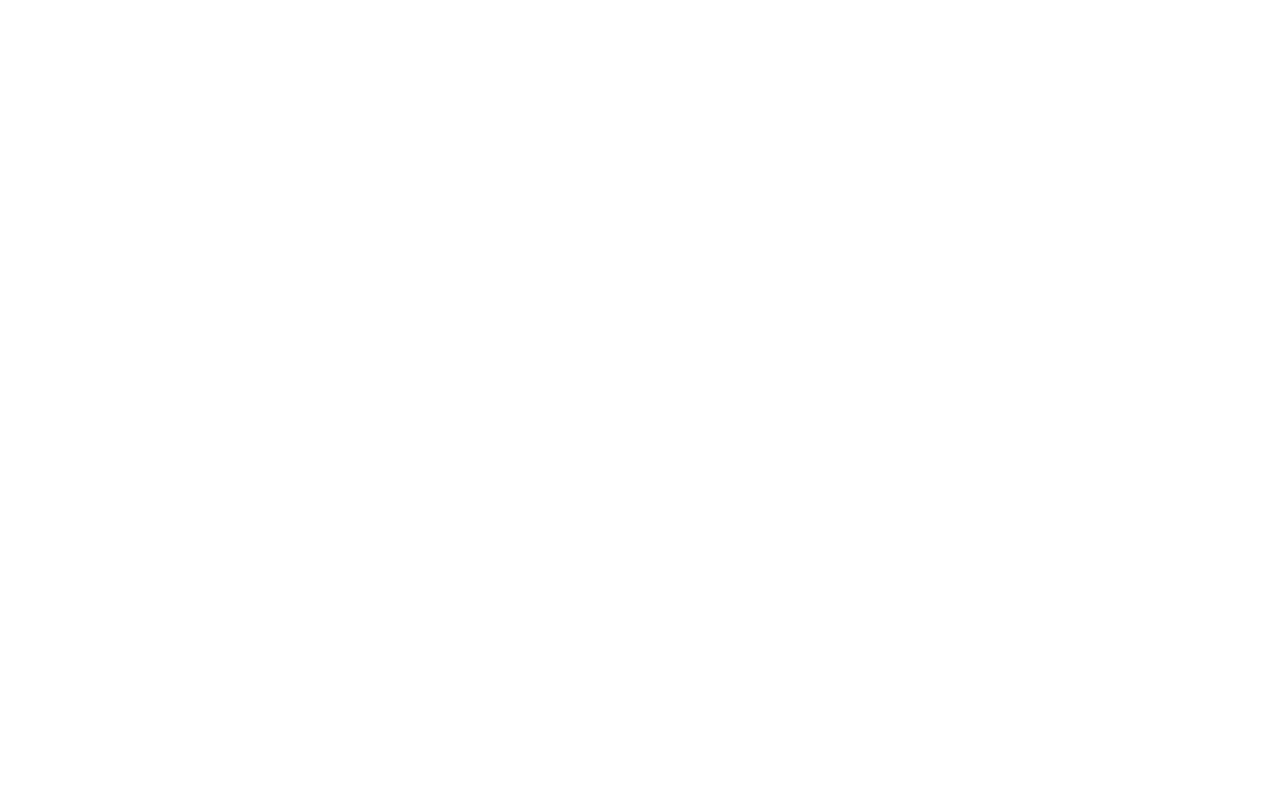
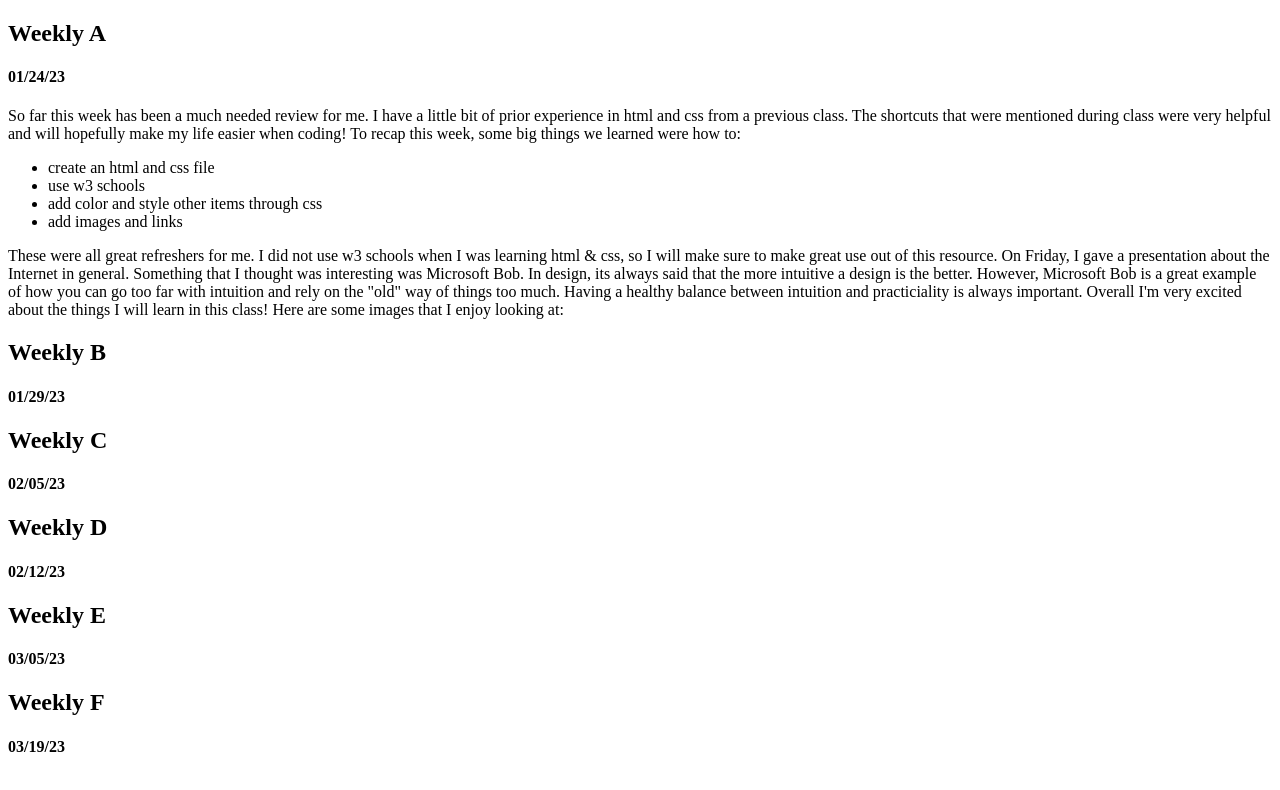
Before and after one commit to oliver545/Fun-Website, a plain HTML site: page weeklies.html in a window 1280 px wide. Drawn offline with Linux system fonts and the light colour scheme.

Commit message:
WEEKLY A

```diff
--- a/weeklies.html
+++ b/weeklies.html
@@ -7,6 +7,66 @@
     <title>Weeklies</title>
 </head>
 <body>
+    <div class="box 1">
+        <h2> Weekly A</h2>
+        <h4> 01/24/23</h4>
+        <p>
+            So far this week has been a much needed review for me.
+            I have a little bit of prior experience in html and css from a previous class.
+            The shortcuts that were mentioned during class were very helpful and will hopefully make my life easier when coding!
+            To recap this week, some big things we learned were how to:
+            <ul>
+                <li>create an html and css file</li>
+                <li>use w3 schools</li>
+                <li>add color and style other items through css</li>
+                <li>add images and links</li>
+            </ul>
+            These were all great refreshers for me.
+            I did not use w3 schools when I was learning html & css, so I will make sure to make great use out of this resource.
+            On Friday, I gave a presentation about the Internet in general.
+            Something that I thought was interesting was Microsoft Bob.
+            In design, its always said that the more intuitive a design is the better.
+            However, Microsoft Bob is a great example of how you can go too far with intuition and rely on the "old" way of things too much.
+            Having a healthy balance between intuition and practiciality is always important.
+            Overall I'm very excited about the things I will learn in this class! Here are some images that I enjoy looking at:
+            <!--INSERT IMGS-->
+        </p>
+    </div>
+    <div class="box 1">
+        <h2> Weekly B</h2>
+        <h4> 01/29/23</h4>
+        <p>
+
+        </p>
+    </div>
+    <div class="box 1">
+        <h2> Weekly C</h2>
+        <h4> 02/05/23</h4>
+        <p>
+
+        </p>
+    </div>
+    <div class="box 1">
+        <h2> Weekly D</h2>
+        <h4> 02/12/23</h4>
+        <p>
+
+        </p>
+    </div>
+    <div class="box 1">
+        <h2> Weekly E</h2>
+        <h4> 03/05/23</h4>
+        <p>
+
+        </p>
+    </div>
+    <div class="box 1">
+        <h2> Weekly F</h2>
+        <h4> 03/19/23</h4>
+        <p>
+
+        </p>
+    </div>
 
 
 </body>
```
